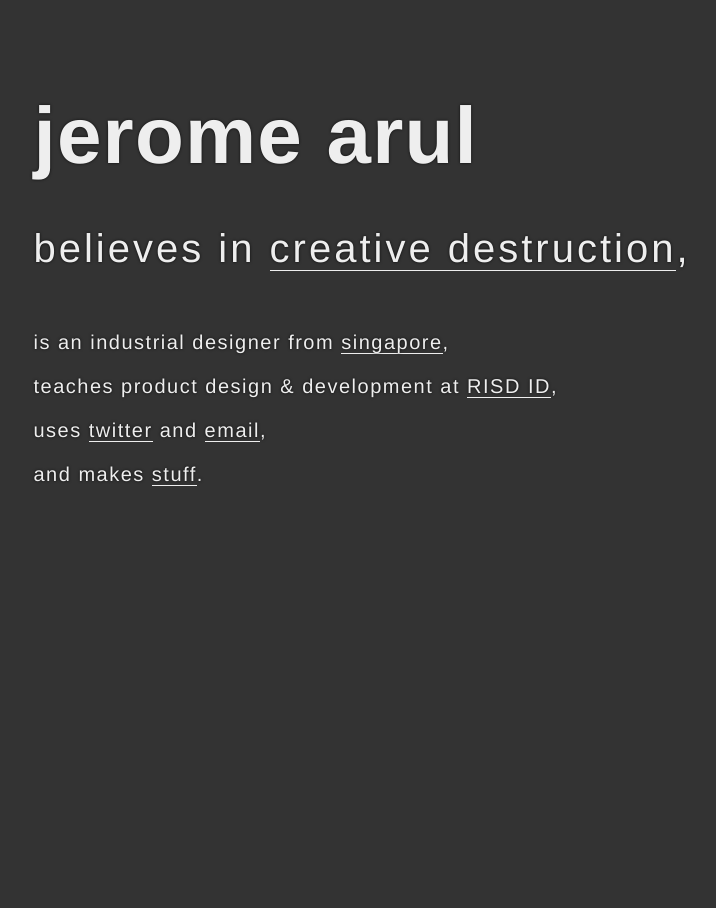
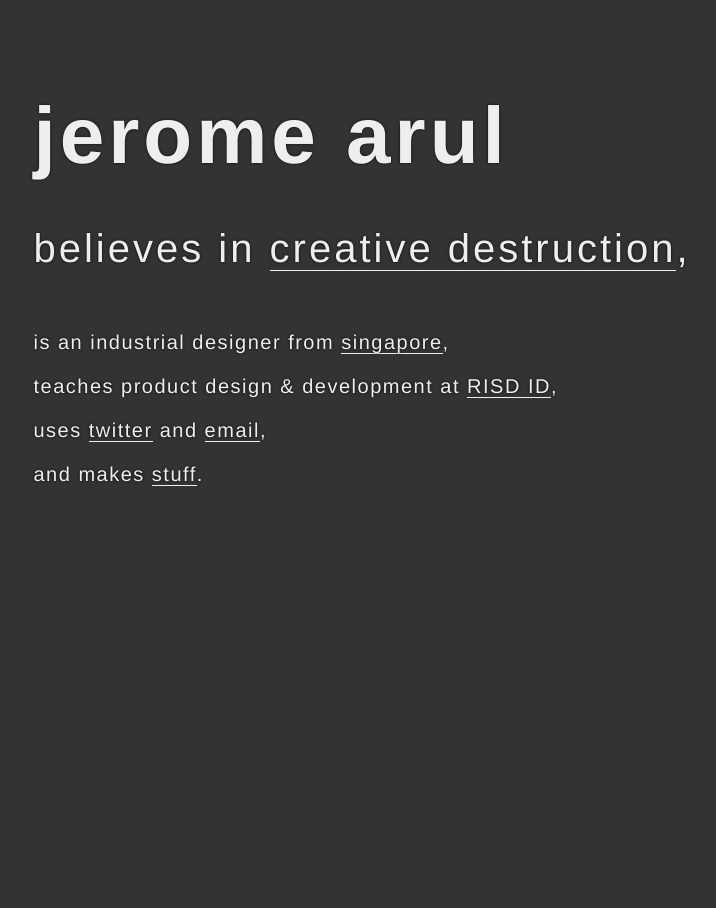
Before and after one commit to jeromearul/jeromearul.github.io, a Jekyll site: the page index.html, which Jekyll copies as it is, in a window 1280 px wide. Shown: the whole page, without its empty margins (63-779 px from the left). Built offline with Jekyll 4.4.1, drawn with Linux system fonts in a browser that asks for light colours.

Commit message:
spacing test2

```diff
--- a/css/main.css
+++ b/css/main.css
@@ -29,7 +29,7 @@ h1 {
 	font-size: 4em;
 	line-height: 1em;
 	margin: 0 0 0.6em;
-	letter-spacing: 0.015em;
+	letter-spacing: 0.050em;
 }
 p {
 	margin: 0 0 0 0;
```
